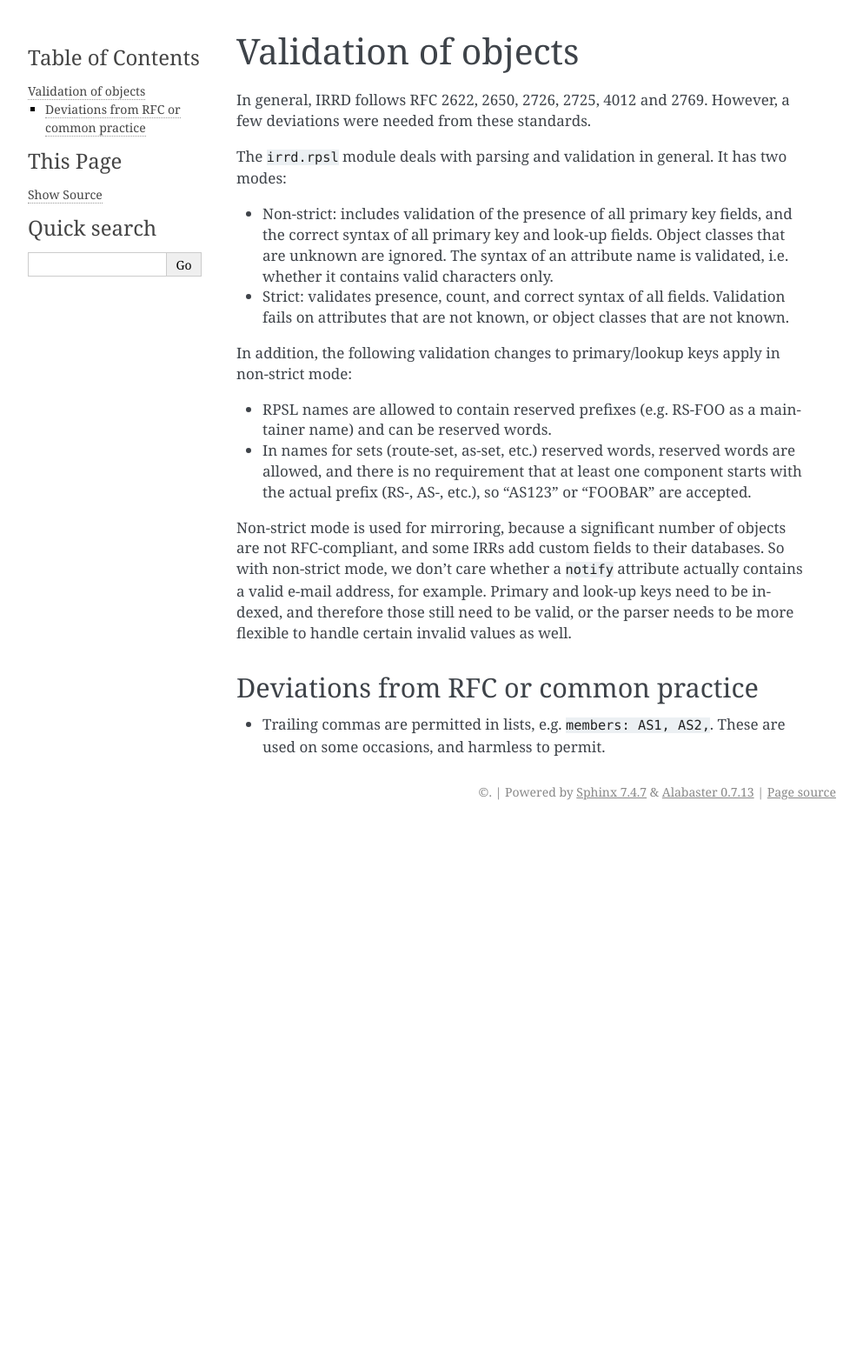
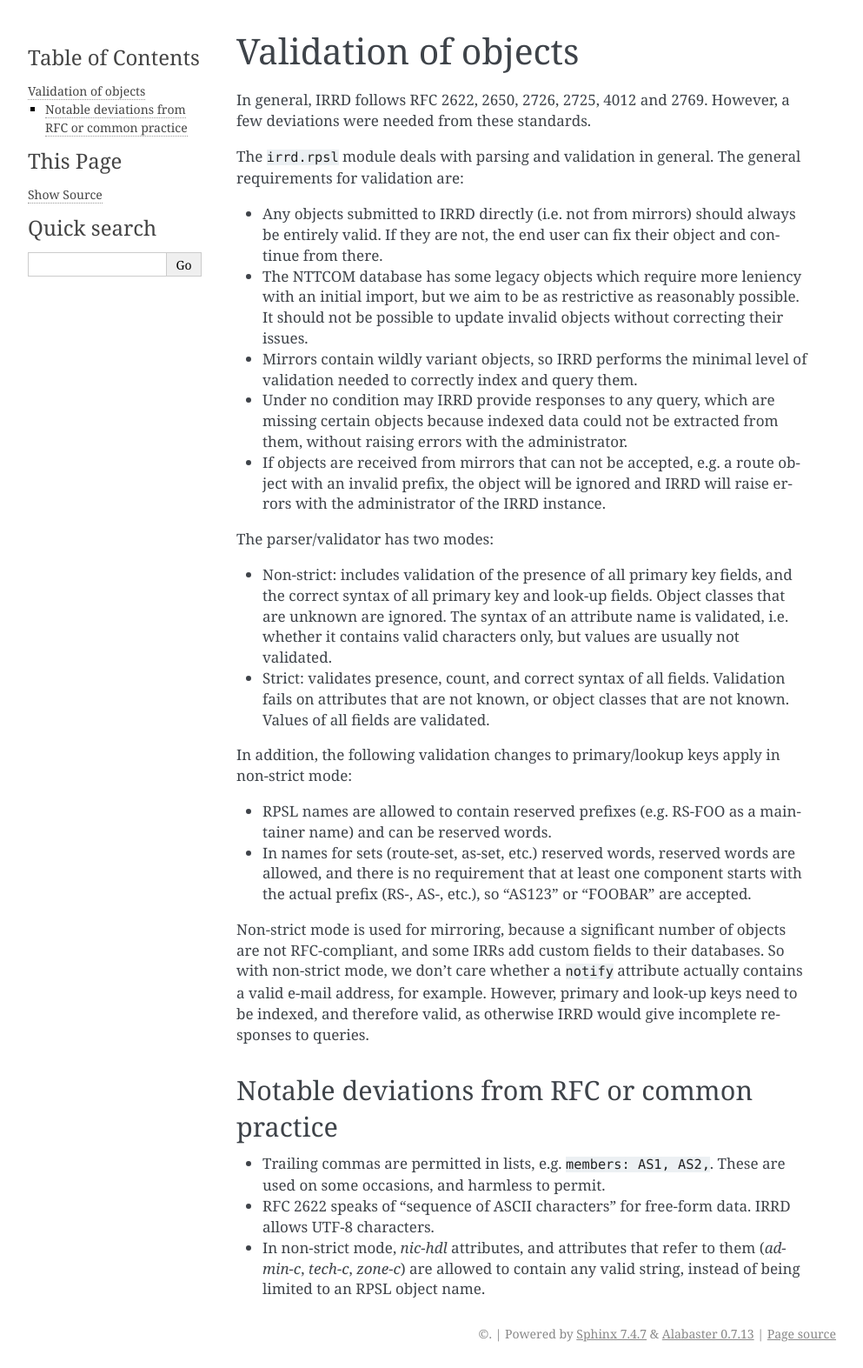
Before and after one commit to irrdnet/irrd, a Sphinx documentation site: the page built from docs/object-validation.rst, in a window 1280 px wide. Shown: the whole page at 87% size, without its empty margins (148-1141 px from the left). Built offline with Sphinx 7.4.7, drawn with Linux system fonts in a browser that asks for light colours; the version number could not be read and is left out; before the commit the page ends 950 px from its top, so only the background shows below that.

Commit message:
Fix #60 -- Allow free-form nic-hdl in non-strict mode.

```diff
--- a/docs/object-validation.rst
+++ b/docs/object-validation.rst
@@ -6,15 +6,34 @@ In general, IRRD follows RFC 2622, 2650, 2726, 2725, 4012 and 2769.
 However, a few deviations were needed from these standards.
 
 The ``irrd.rpsl`` module deals with parsing and validation in general.
-It has two modes:
+The general requirements for validation are:
+
+* Any objects submitted to IRRD directly (i.e. not from mirrors)
+  should always be entirely valid. If they are not, the end user
+  can fix their object and continue from there.
+* The NTTCOM database has some legacy objects which require more
+  leniency with an initial import, but we aim to be as restrictive
+  as reasonably possible. It should not be possible to update invalid
+  objects without correcting their issues.
+* Mirrors contain wildly variant objects, so IRRD performs the minimal
+  level of validation needed to correctly index and query them.
+* Under no condition may IRRD provide responses to any query, which
+  are missing certain objects because indexed data could not be extracted
+  from them, without raising errors with the administrator.
+* If objects are received from mirrors that can not be accepted, e.g.
+  a route object with an invalid prefix, the object will be ignored and
+  IRRD will raise errors with the administrator of the IRRD instance.
+
+The parser/validator has two modes:
 
 * Non-strict: includes validation of the presence of all primary key
   fields, and the correct syntax of all primary key and look-up fields.
   Object classes that are unknown are ignored. The syntax of an attribute
-  name is validated, i.e. whether it contains valid characters only.
+  name is validated, i.e. whether it contains valid characters only,
+  but values are usually not validated.
 * Strict: validates presence, count, and correct syntax of all fields.
   Validation fails on attributes that are not known, or object classes
-  that are not known.
+  that are not known. Values of all fields are validated.
 
 In addition, the following validation changes to primary/lookup keys apply
 in non-strict mode:
@@ -30,13 +49,18 @@ Non-strict mode is used for mirroring, because a significant number
 of objects are not RFC-compliant, and some IRRs add custom fields
 to their databases. So with non-strict mode, we don't care whether
 a ``notify`` attribute actually contains a valid e-mail address,
-for example. Primary and look-up keys need to be indexed, and therefore
-those still need to be valid, or the parser needs to be more flexible
-to handle certain invalid values as well.
+for example. However, primary and look-up keys need to be indexed,
+and therefore valid, as otherwise IRRD would give incomplete responses
+to queries.
 
 
-Deviations from RFC or common practice
---------------------------------------
+Notable deviations from RFC or common practice
+----------------------------------------------
 
 * Trailing commas are permitted in lists, e.g. ``members: AS1, AS2,``.
   These are used on some occasions, and harmless to permit.
+* RFC 2622 speaks of "sequence of ASCII characters" for free-form data.
+  IRRD allows UTF-8 characters.
+* In non-strict mode, `nic-hdl` attributes, and attributes that refer
+  to them (`admin-c`, `tech-c`, `zone-c`) are allowed to contain any
+  valid string, instead of being limited to an RPSL object name.
```
Also changed, not shown: 3 other files.
